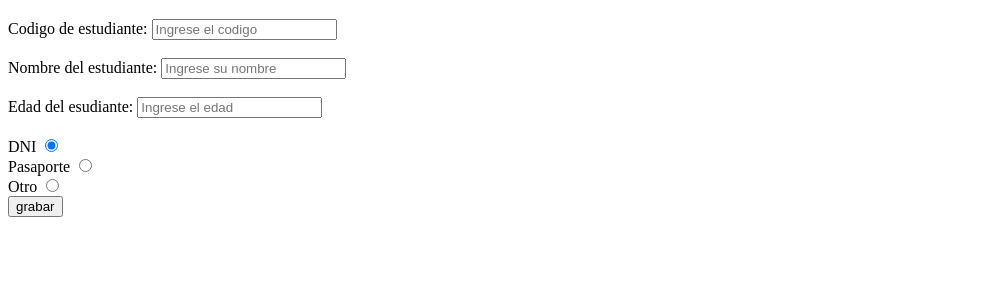
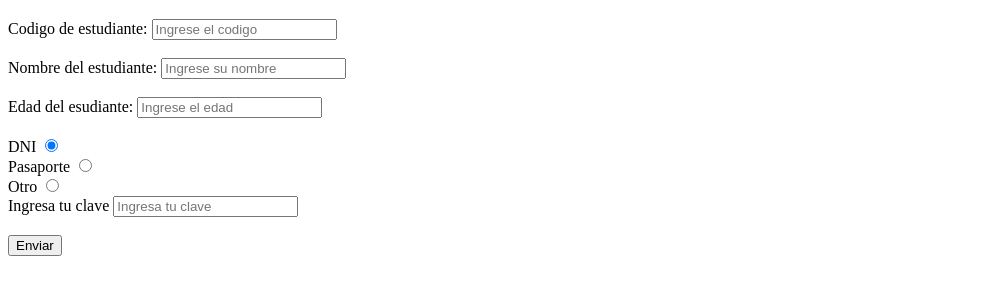
Before and after one commit to Robert1406/07_04_25, a plain HTML site: page index.html in a window 1280 px wide. Shown: the part 423-718 px from the top of the page, without its empty margins (0-999 px from the left). Drawn offline with Linux system fonts and the light colour scheme.

Commit message:
Add files via upload

```diff
--- a/index.html
+++ b/index.html
@@ -14,7 +14,7 @@
         <source src="audio.mp3" type="audio/mp3">
     </audio>
 
-    <form action="index2.html">
+    <form action="index2.html" method="POST">
 
         <h1 style="color: green;">Mi Primer Formulario</h1>
         <label for="codigo">Codigo de estudiante:</label>
@@ -34,7 +34,10 @@
         <label for="otro">Otro</label>
         <input type="radio" id="otro" name="tipo_documento"> <br>
 
-        <input type="submit" value="grabar">
+        <label for="pass">Ingresa tu clave</label>
+        <input type="password" name="pass" id="pass" placeholder="Ingresa tu clave"><br><br>
+
+        <input type="submit" value="Enviar">
 
     </form>
 
```
